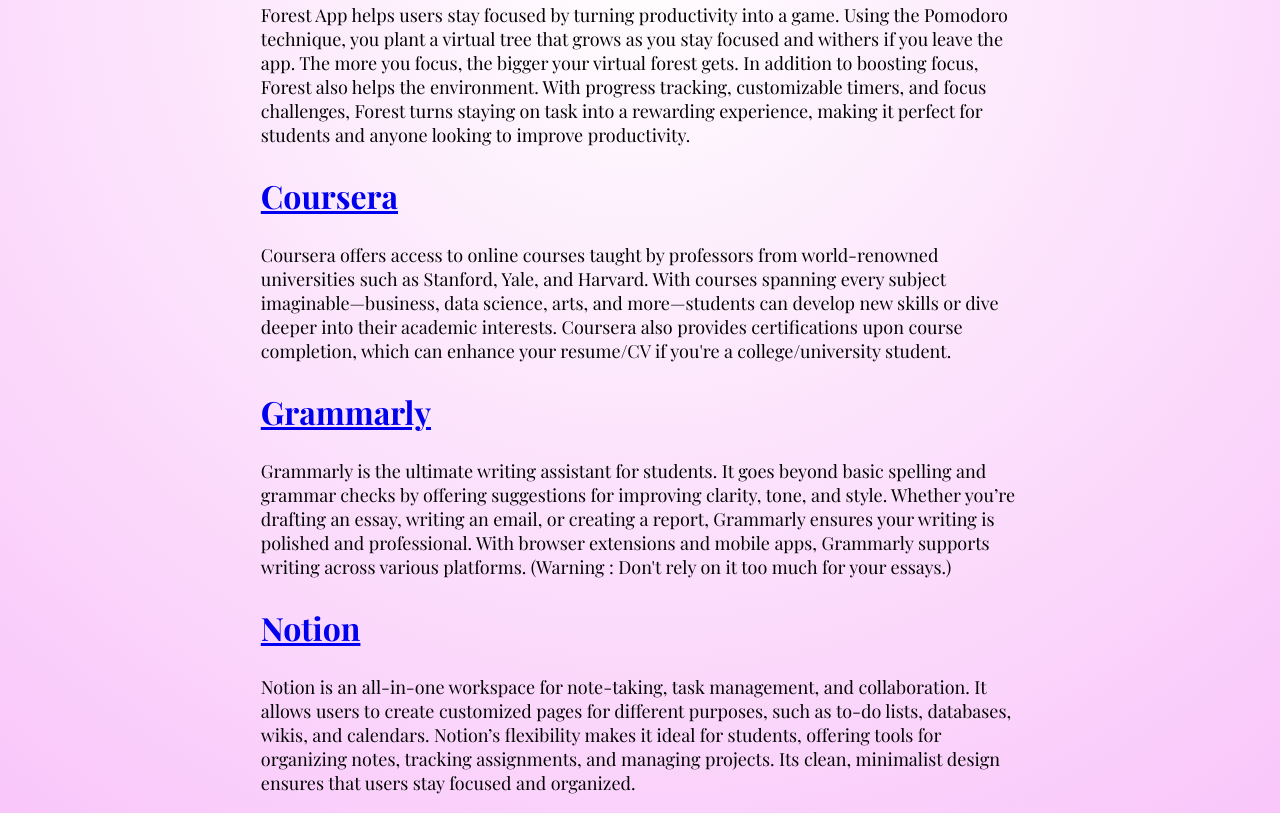
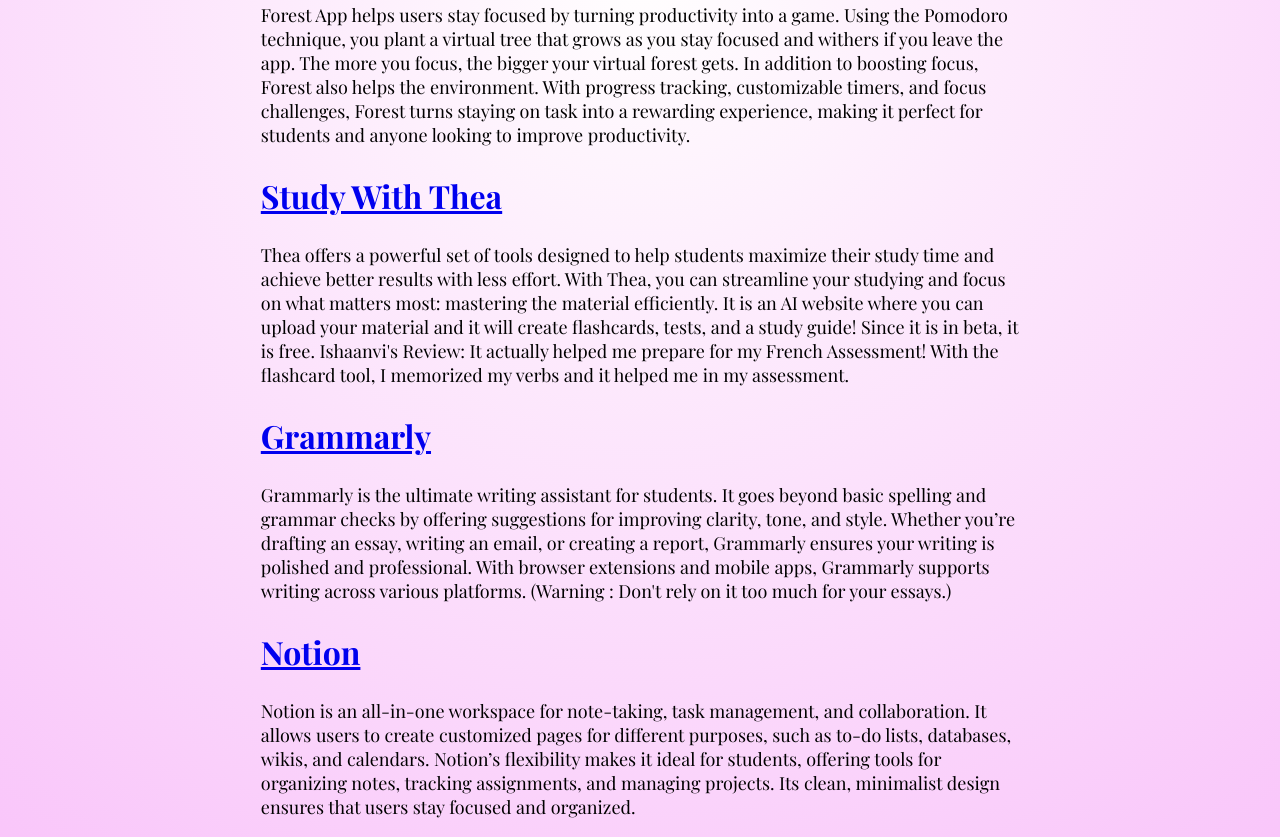
Before and after one commit to IshaanviBisht/learn-smarter, a plain HTML site: page page4.html in a window 1280 px wide. Shown: the part 879-1716 px from the top of the page. Before the commit the page ends 1692 px from the top, so only its background shows below. Drawn offline with nearby package versions, Linux system fonts and the light colour scheme; a web font is replaced by a local one.

Commit message:
Updated page4.html
Removed Coursera Website suggestion and added Study With Thea website instead.

Changed the href link for notion, it was duolingo website instead of the actual notion website.

```diff
--- a/page4.html
+++ b/page4.html
@@ -114,11 +114,12 @@
             Forest turns staying on task into a rewarding experience, making it perfect for students and anyone looking to improve productivity.
         </p>
 
-        <h2><a href="https://www.coursera.org" target="_blank">Coursera</a></h2>
+        <h2><a href="https://www.theastudy.com" target="_blank">Study With Thea</a></h2>
         <p class="p-v">
-            Coursera offers access to online courses taught by professors from world-renowned universities such as Stanford, Yale, and Harvard.
-            With courses spanning every subject imaginable—business, data science, arts, and more—students can develop new skills or dive deeper into their academic interests.
-            Coursera also provides certifications upon course completion, which can enhance your resume/CV if you're a college/university student.
+            Thea offers a powerful set of tools designed to help students maximize their study time and achieve better results with less effort.
+            With Thea, you can streamline your studying and focus on what matters most: mastering the material efficiently. It is an AI website
+            where you can upload your material and it will create flashcards, tests, and a study guide! Since it is in beta, it is free. Ishaanvi's Review:
+            It actually helped me prepare for my French Assessment! With the flashcard tool, I memorized my verbs and it helped me in my assessment.
         </p>
 
         <h2><a href="https://www.grammarly.com" target="_blank">Grammarly</a></h2>
@@ -128,7 +129,7 @@
             With browser extensions and mobile apps, Grammarly supports writing across various platforms. (Warning : Don't rely on it too much for your essays.)
         </p>
 
-        <h2><a href="https://www.duolingo.com" target="_blank">Notion</a></h2>
+        <h2><a href="https://www.notion.so" target="_blank">Notion</a></h2>
         <p class="p-vii">
             Notion is an all-in-one workspace for note-taking, task management, and collaboration.
             It allows users to create customized pages for different purposes, such as to-do lists, databases, wikis, and calendars.
```
